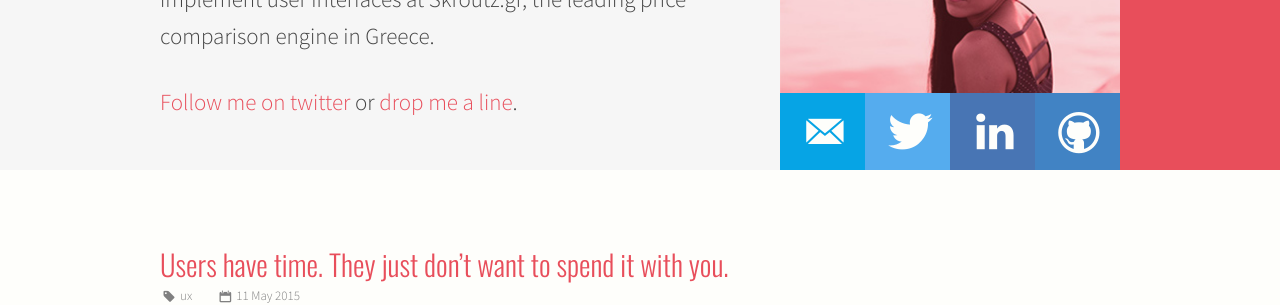
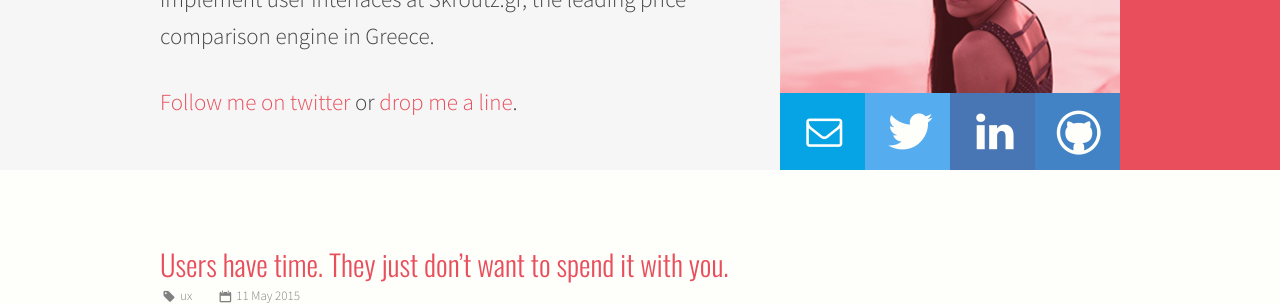
Before and after one commit to grigoria/blog, a Jekyll site: the page built from index.html, in a window 1280 px wide. Shown: the part 171-476 px from the top of the page. Built offline with Jekyll 4.4.1, drawn with Linux system fonts in a browser that asks for light colours; nearby versions of some CDN libraries.

Commit message:
Replace font

```diff
--- a/_sass/_fonts.scss
+++ b/_sass/_fonts.scss
@@ -35,11 +35,10 @@
 }
 
 .icon-github:before { content: '\e800'; } /* '' */
-.icon-tag:before { content: '\e801'; } /* '' */
-.icon-linkedin:before { content: '\e802'; } /* '' */
-.icon-calendar:before { content: '\e803'; } /* '' */
-.icon-twitter:before { content: '\e804'; } /* '' */
-.icon-email:before { content: '\e806'; } /* '' */
-.icon-facebook:before { content: '\e807'; } /* '' */
-.icon-location:before { content: '\e805'; } /* '' */
-.icon-mail:before { content: '\e808'; } /* '' */
+.icon-linkedin:before { content: '\e801'; } /* '' */
+.icon-twitter:before { content: '\e802'; } /* '' */
+.icon-email:before { content: '\e803'; } /* '' */
+.icon-facebook:before { content: '\e804'; } /* '' */
+.icon-tag:before { content: '\e805'; } /* '' */
+.icon-calendar:before { content: '\e806'; } /* '' */
+.icon-location:before { content: '\e807'; } /* '' */
--- a/css/print.css
+++ b/css/print.css
@@ -25,7 +25,7 @@
     margin: 0 auto;
   }
 
-  .icon-mail:before {
+  .icon-email:before {
     content: "";
     margin-left: 0;
   }
--- a/cv.html
+++ b/cv.html
@@ -8,7 +8,7 @@
     <h1>Grigoria Pontiki</h1>
     <ul>
       <li class="icon-location">Athens, Greece</li>
-      <li class="icon-mail"><a href="mailto:grigoria.pontiki@gmail.com">grigoria.pontiki@gmail.com</a></li>
+      <li class="icon-email"><a href="mailto:grigoria.pontiki@gmail.com">grigoria.pontiki@gmail.com</a></li>
       <li class="icon-twitter"><a href="https://twitter.com/grigoriap" target="_blank">grigoriap</a></li>
       <li class="icon-github"><a href="https://github.com/grigoria" target="_blank">grigoria</a></li>
     </ul>
```
Also changed, not shown: font/blog.ttf, font/blog.woff, 2 other files.
